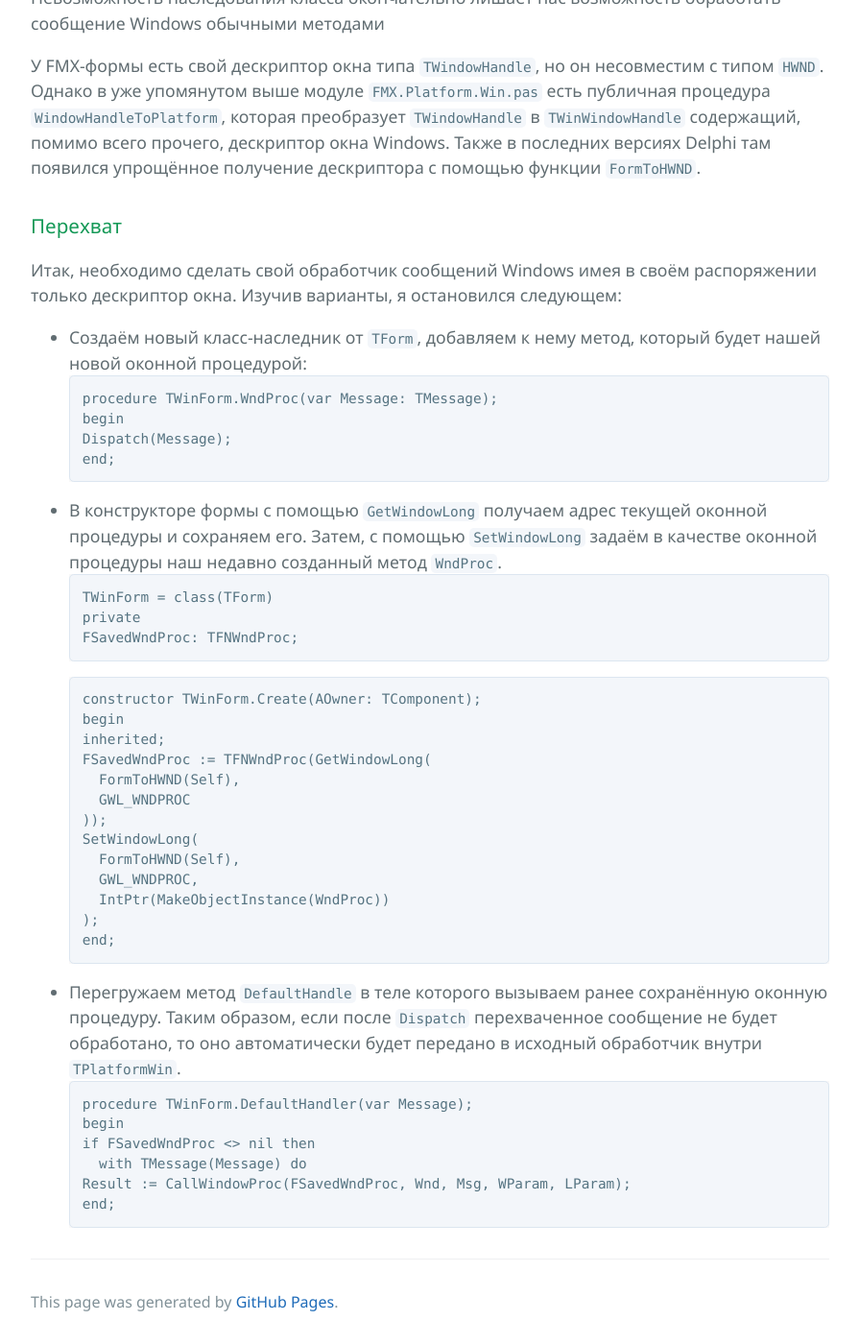
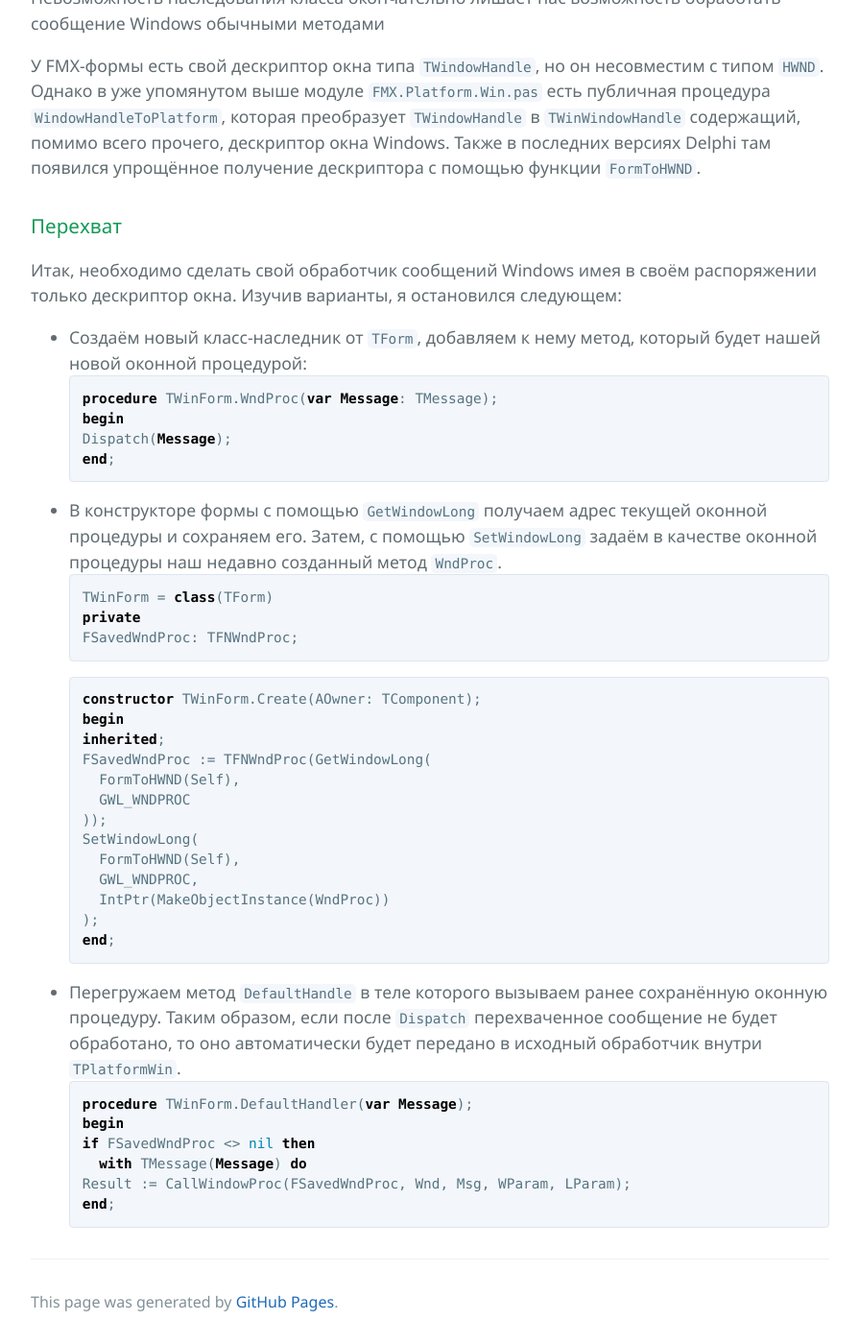
Before and after one commit to dmitryilyn/dmitryilyn.github.io, a Jekyll site: the page built from index.md, in a window 1280 px wide and 1400 px high, scrolled down 1129 px. Shown: the whole window at 96% size, without its empty margins (192-1087 px from the left). Built offline with Jekyll 4.4.1, drawn with Linux system fonts in a browser that asks for light colours; our own code applies the rules of GitHub Pages for plain Markdown files; the repository's description, which GitHub fills in, is left out.

Commit message:
test 9.11

````diff
--- a/index.md
+++ b/index.md
@@ -22,19 +22,19 @@
 
 Итак, необходимо сделать свой обработчик сообщений Windows имея в&nbsp;своём распоряжении только дескриптор окна. Изучив варианты, я&nbsp;остановился следующем:
 * Создаём новый класс-наследник от&nbsp;`TForm`, добавляем к&nbsp;нему метод, который будет нашей новой оконной процедурой:
-```
+```pascal
 procedure TWinForm.WndProc(var Message: TMessage);
 begin
   Dispatch(Message);
 end;
 ```
 * В&nbsp;конструкторе формы с&nbsp;помощью `GetWindowLong` получаем адрес текущей оконной процедуры и&nbsp;сохраняем его. Затем, с&nbsp;помощью `SetWindowLong` задаём в&nbsp;качестве оконной процедуры наш недавно созданный метод `WndProc`.
-```
+```pascal
 TWinForm = class(TForm)
 private
   FSavedWndProc: TFNWndProc;
 ```
-```
+```pascal
 constructor TWinForm.Create(AOwner: TComponent);
 begin
   inherited;
@@ -50,7 +50,7 @@ begin
 end;
 ```
 * Перегружаем метод `DefaultHandle` в&nbsp;теле которого вызываем ранее сохранённую оконную процедуру. Таким образом, если после `Dispatch` перехваченное сообщение не&nbsp;будет обработано, то&nbsp;оно автоматически будет передано в&nbsp;исходный обработчик внутри `TPlatformWin`.
-```
+```pascal
 procedure TWinForm.DefaultHandler(var Message);
 begin
   if FSavedWndProc <> nil then
````
